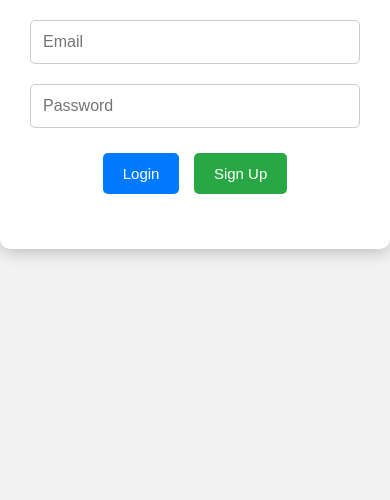
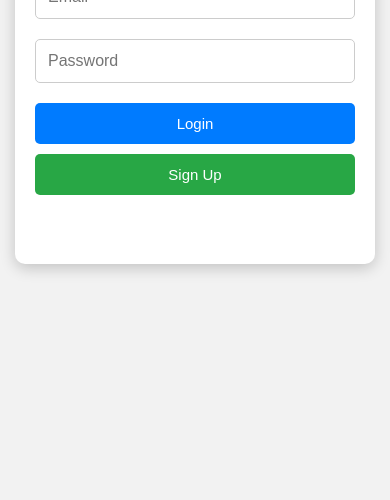
Before and after one commit to ABHIRAM74-coder/LOGIN, a plain HTML site: page index.html in a window 390 px wide. Shown: the part 344-844 px from the top of the page. Drawn offline with nearby package versions, Linux system fonts and the light colour scheme.

Commit message:
i have changed for making app compatable

```diff
--- a/index.html
+++ b/index.html
@@ -1,44 +1,59 @@
+<!DOCTYPE html>
+<html lang="en">
+<head>
+    <meta charset="UTF-8">
 
-<!DOCTYPE html>
-<html>
-<head>
+    <meta name="viewport"
+          content="width=device-width, initial-scale=1.0">
+
     <title>Login</title>
 
     <style>
-        /* Page styling */
         body {
             margin: 0;
-            padding: 0;
-            height: 100vh;
+            padding: 20px;
+
+            min-height: 100vh;
 
             display: flex;
             justify-content: center;
             align-items: center;
 
+            box-sizing: border-box;
+
             font-family: Arial, sans-serif;
+
             background: #f2f2f2;
         }
 
-        /* Login box */
         .login-box {
-            width: 350px;
+            width: 90%;
+            max-width: 350px;
+
             padding: 30px;
 
+            box-sizing: border-box;
+
             background: white;
+
             border-radius: 10px;
 
-            box-shadow: 0 4px 15px rgba(0, 0, 0, 0.2);
+            box-shadow:
+                0 4px 15px rgba(0, 0, 0, 0.2);
 
             text-align: center;
         }
 
         .login-box h2 {
+            margin-top: 0;
             margin-bottom: 25px;
+
+            font-size: 28px;
         }
 
-        /* Input fields */
         input {
             width: 100%;
+
             padding: 12px;
 
             margin: 10px 0;
@@ -56,10 +71,16 @@
             outline: none;
         }
 
-        /* Buttons */
+        .button-box {
+            display: flex;
+            justify-content: center;
+            gap: 10px;
+
+            margin-top: 10px;
+        }
+
         button {
             padding: 12px 20px;
-            margin: 15px 5px 10px;
 
             border: none;
             border-radius: 5px;
@@ -68,6 +89,7 @@
             color: white;
 
             font-size: 15px;
+
             cursor: pointer;
         }
 
@@ -83,10 +105,40 @@
             background: #1e7e34;
         }
 
-        /* Message */
         #message {
             margin-top: 15px;
+
             font-size: 14px;
+
+            min-height: 20px;
+        }
+
+        @media (max-width: 600px) {
+
+            body {
+                padding: 15px;
+            }
+
+            .login-box {
+                width: 100%;
+                max-width: 380px;
+
+                padding: 20px;
+            }
+
+            .login-box h2 {
+                font-size: 24px;
+            }
+
+            .button-box {
+                flex-direction: column;
+            }
+
+            button {
+                width: 100%;
+
+                margin: 0;
+            }
         }
     </style>
 </head>
@@ -97,20 +149,38 @@
 
         <h2>Login</h2>
 
-        <input type="email" id="email" placeholder="Email">
+        <input
+            type="email"
+            id="email"
+            placeholder="Email"
+        >
 
-        <input type="password" id="password" placeholder="Password">
+        <input
+            type="password"
+            id="password"
+            placeholder="Password"
+        >
 
-        <div>
-            <button id="loginBtn">Login</button>
-            <button id="signupBtn">Sign Up</button>
+        <div class="button-box">
+
+            <button id="loginBtn">
+                Login
+            </button>
+
+            <button id="signupBtn">
+                Sign Up
+            </button>
+
         </div>
 
         <p id="message"></p>
 
     </div>
 
-    <script src="https://cdn.jsdelivr.net/npm/@supabase/supabase-js@2"></script>
+
+    <script
+        src="https://cdn.jsdelivr.net/npm/@supabase/supabase-js@2">
+    </script>
 
     <script src="script.js"></script>
 
```
